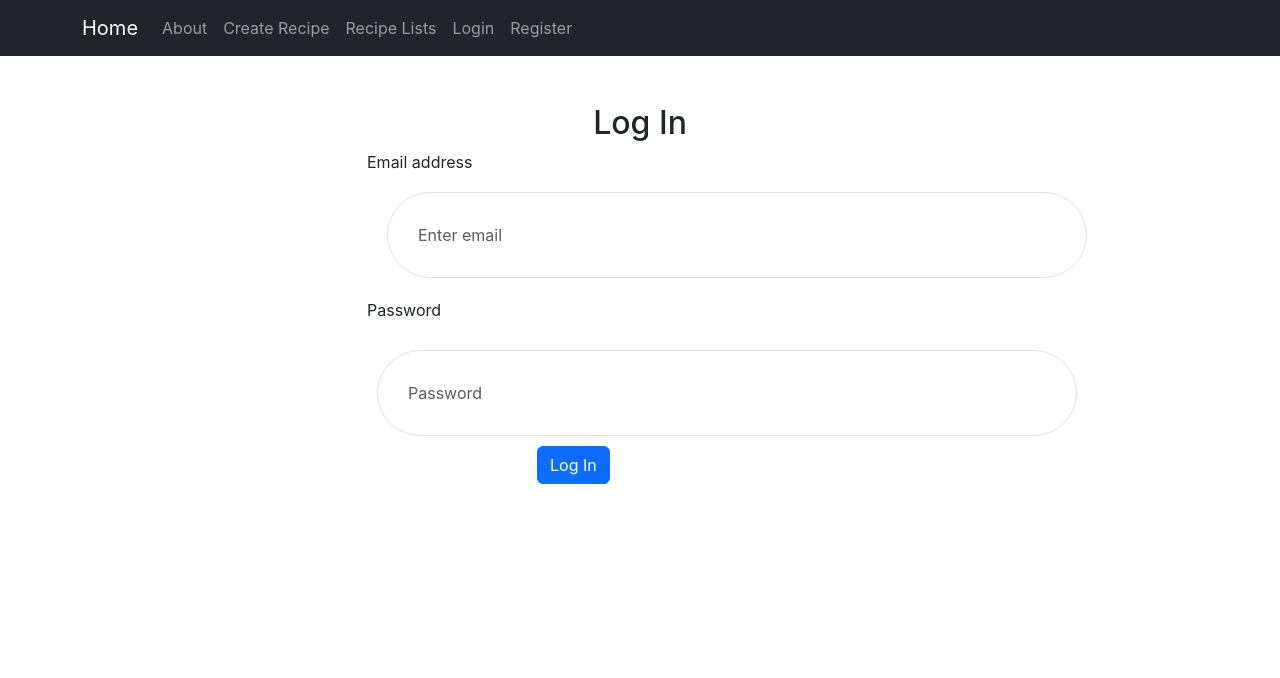
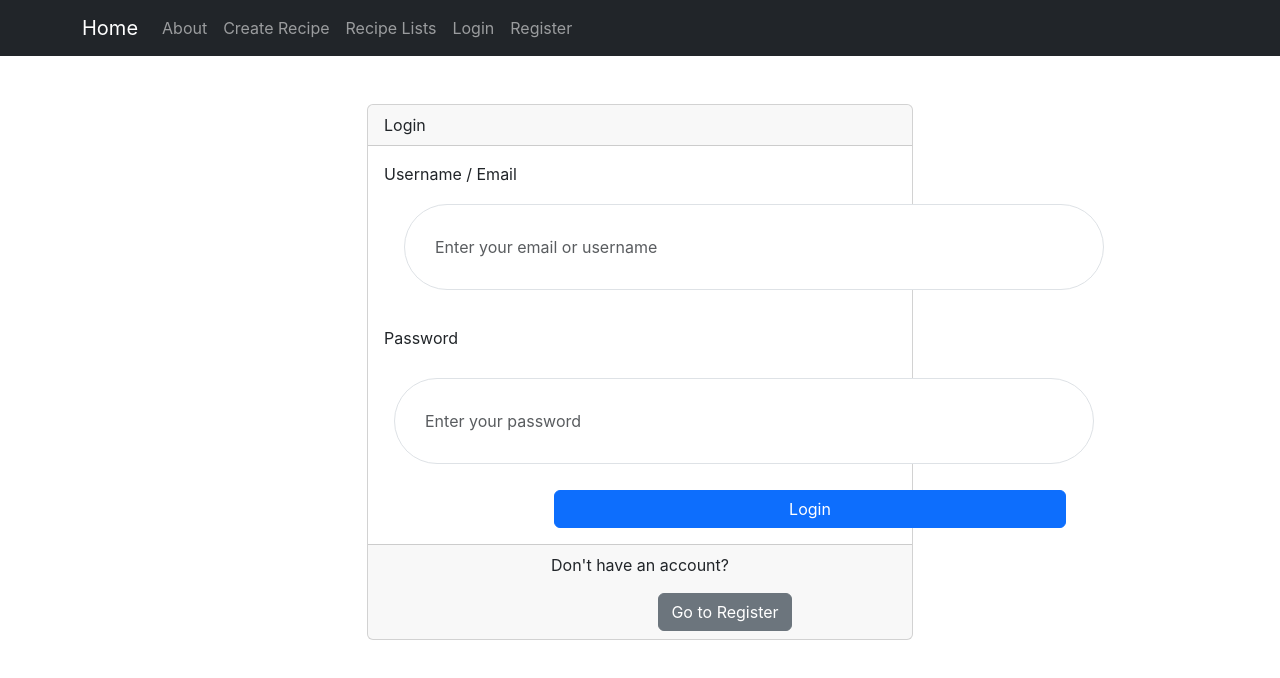
Before and after one commit to richard200/phase-4-final-project, a React (Create React App) app: page /login in a window 1280 px wide. Shown: the top 678 px of the page. Built offline with nearby package versions, Linux system fonts and the light colour scheme.

Commit message:
updated login and signup

```diff
--- a/package.json
+++ b/package.json
@@ -14,6 +14,7 @@
     "react-dom": "^18.2.0",
     "react-router-dom": "^6.9.0",
     "react-scripts": "5.0.1",
+    "reactstrap": "^9.1.8",
     "use-history": "^1.4.1",
     "web-vitals": "^2.1.4"
   },
--- a/src/components/App.js
+++ b/src/components/App.js
@@ -7,7 +7,7 @@ import Navigation from "./Navbar";
 import RecipeList from "../Recipe/ViewRecipe";
 
 // import Home from "./Homepage";
-import SignUp from "./signup";
+import Signup from "./signup";
 import About from "./About";
 import Footer from "./Footer";
 
@@ -25,7 +25,7 @@ export default function App(){
 <Route path = "/recipes" element ={<RecipeList/>}/>
 
 
-<Route path = "/signup" element ={<SignUp/>}/>
+<Route path = "/signup" element ={<Signup/>}/>
 <Route path = "/footer" element = {<Footer/>}/>
 </Routes>
 
--- a/src/components/Login.js
+++ b/src/components/Login.js
@@ -1,68 +1,82 @@
 import React, { useState } from 'react';
-import { Form, Button, Container, Row, Col, Alert } from 'react-bootstrap';
-import './App.css';
+import { Card, Form, FormGroup, Label, Input, Button, Alert } from 'reactstrap';
+import { Link } from 'react-router-dom';
 
 const Login = () => {
   const [email, setEmail] = useState('');
   const [password, setPassword] = useState('');
-  const [error, setError] = useState('');
+  const [showAlert, setShowAlert] = useState(false);
 
-  const handleLogin = async (event) => {
-    event.preventDefault();
+  const handleSubmit = async (e) => {
+    e.preventDefault();
     try {
-      const response = await fetch('http://localhost:3000/users/login', {
+      const response = await fetch('/users/login', {
         method: 'POST',
-        crossorigin: true,
-        mode: "no-cors",
         headers: {
-          'Content-Type': 'application/json'
+          'Content-Type': 'application/json',
         },
-        body: JSON.stringify({ email, password })
+        body: JSON.stringify({ email, password }),
       });
-      if (!response.ok) {
-        throw new Error('Invalid login credentials');
+      const data = await response.json();
+      console.log(data); // handle server response here
+      if (data.token) {
+        setShowAlert(true); // show success message
+        // you can store the token in local storage or cookies here
+        window.location.href = '/home'; // redirect to home page after successful login
       }
-      // handle successful login
     } catch (error) {
-      setError(error.message);
+      console.error(error);
     }
   };
 
   return (
-    <Container className="login-container">
-      <Row className="justify-content-md-center">
-        <Col xs={12} md={6} className="login-form-container">
-          <h2 className="text-center mt-5 mb-6">Log In</h2>
-          {error && <Alert variant="danger">{error}</Alert>}
-          <Form onSubmit={handleLogin}>
-            <Form.Group controlId="formBasicEmail">
-              <Form.Label>Email address</Form.Label>
-              <Form.Control
+    <div className="container mt-5">
+      <div className="row justify-content-center">
+        <div className="col-lg-6 col-md-8">
+          <Card>
+            <div className="card-header">
+              Login
+            </div>
+            <div className="card-body">
+              {showAlert && <Alert color="success">Logged in successfully!</Alert>}
+              <Form onSubmit={handleSubmit}>
+                <FormGroup>
+                  <Label for="email">Username / Email</Label>
+                  <Input
                     type="email"
-                placeholder="Enter email"
+                    name="email"
+                    id="email"
+                    placeholder="Enter your email or username"
                     value={email}
-                onChange={(event) => setEmail(event.target.value)}
+                    onChange={(e) => setEmail(e.target.value)}
                   />
-            </Form.Group>
-
-            <Form.Group controlId="formBasicPassword">
-              <Form.Label>Password</Form.Label>
-              <Form.Control
+                </FormGroup>
+                <FormGroup>
+                  <Label for="password">Password</Label>
+                  <Input
                     type="password"
-                placeholder="Password"
+                    name="password"
+                    id="password"
+                    placeholder="Enter your password"
                     value={password}
-                onChange={(event) => setPassword(event.target.value)}
+                    onChange={(e) => setPassword(e.target.value)}
                   />
-            </Form.Group>
-
-     <Button variant="primary" type="submit" className="login-button">
-              Log In
+                </FormGroup>
+                <Button type="submit" color="primary" block>
+                  Login
                 </Button>
               </Form>
-
-        </Col>
-      </Row>
-    </Container>
+            </div>
+            <div className="card-footer text-center">
+              <div className="mb-3">Don't have an account?</div>
+              <Link to="/signup" className="btn btn-secondary btn-block">
+                Go to Register
+              </Link>
+            </div>
+          </Card>
+        </div>
+      </div>
+    </div>
   );
 };
 
--- a/src/components/signup.js
+++ b/src/components/signup.js
@@ -1,85 +1,71 @@
 import React, { useState } from 'react';
-import { Form, Button, Container, Row, Col, Alert } from 'react-bootstrap';
-// import './Register.css';
 
-const Signup = () => {
-  const [username, setUsername] = useState("");
-  const [email, setEmail] = useState("");
-  const [password, setPassword] = useState("");
-  const [error, setError] = useState([]);
+function Signup() {
+  const [username, setUsername] = useState('');
+  const [email, setEmail] = useState('');
+  const [password, setPassword] = useState('');
+  const [errorMessage, setErrorMessage] = useState('');
 
-
-  let handleRegister = async (e) => {
-
+  const handleSubmit = async (e) => {
     e.preventDefault();
     try {
-      const response = await fetch('/register', {
-        method: "POST",
-        crossorigin: true,
-        mode: "no-cors",
+      const response = await fetch('/users', {
+        method: 'POST',
         headers: {
-          'Content-Type': 'application/json',
+          'Content-Type': 'application/json'
         },
-        body: JSON.stringify({
-          username,
-          email,
-          password,
-        }),
-      })
-      if (!response.ok) {
-        throw new Error('Error registering user');
-      }
-      // handle successful registration
+        body: JSON.stringify({ username, email, password })
+      });
+      const data = await response.json();
+      console.log(data);
+      window.location.href = '/login'; // redirect to login page after successful registration
     } catch (error) {
-      setError(error.message);
+      setErrorMessage(error.message);
     }
   };
 
   return (
-    <Container>
-      <Row className="justify-content-md-center mt-5">
-        <Col xs={12} md={6}>
-          <h2 className="text-center mb-4">Register</h2>
-          {error && <Alert variant="danger">{error}</Alert>}
-          <Form onSubmit={handleRegister}>
-            <Form.Group controlId="formBasicUsername">
-              <Form.Label>Username</Form.Label>
-              <Form.Control
+    <div className="container mt-4">
+      <h2 className="mb-4">Create an account</h2>
+      <form onSubmit={handleSubmit}>
+        {errorMessage && <div className="alert alert-danger">{errorMessage}</div>}
+        <div className="form-group">
+          <label htmlFor="username">Username:</label>
+          <input
             type="text"
-                placeholder="Enter username"
+            className="form-control"
+            id="username"
             value={username}
-                onChange={ event=> setUsername(event.target.value)} required
+            onChange={(e) => setUsername(e.target.value)}
+            required
           />
-            </Form.Group>
-
-            <Form.Group controlId="formBasicEmail">
-              <Form.Label>Email address</Form.Label>
-              <Form.Control
+        </div>
+        <div className="form-group">
+          <label htmlFor="email">Email:</label>
+          <input
             type="email"
-                placeholder="Enter email"
+            className="form-control"
+            id="email"
             value={email}
-                onChange={ event => setEmail(event.target.value)} required
+            onChange={(e) => setEmail(e.target.value)}
+            required
           />
-            </Form.Group>
-
-            <Form.Group controlId="formBasicPassword">
-              <Form.Label>Password</Form.Label>
-              <Form.Control
+        </div>
+        <div className="form-group">
+          <label htmlFor="password">Password:</label>
+          <input
             type="password"
-                placeholder="Password"
+            className="form-control"
+            id="password"
             value={password}
-                onChange={ event => setPassword(event.target.value)} required
+            onChange={(e) => setPassword(e.target.value)}
+            required
           />
-            </Form.Group>
-
-            <Button variant="primary" type="submit">
-              Register
-            </Button>
-          </Form>
-        </Col>
-      </Row>
-    </Container>
+        </div>
+        <button type="submit" className="btn btn-primary">Sign up</button>
+      </form>
+    </div>
   );
-};
+}
 
 export default Signup;
```
Also changed, not shown: 1 other file (tests, documents, lock files or other folders). Lines whose indentation alone changed are shown as unchanged.
